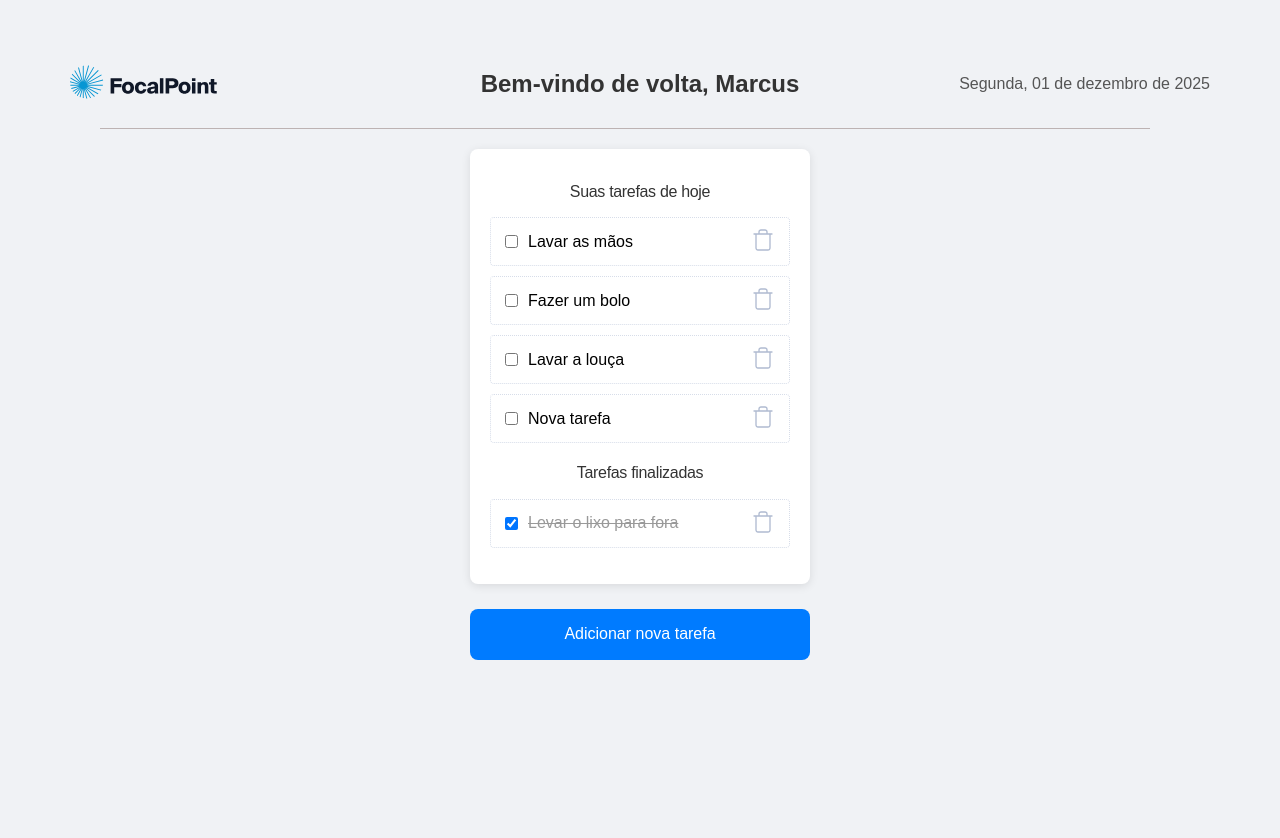
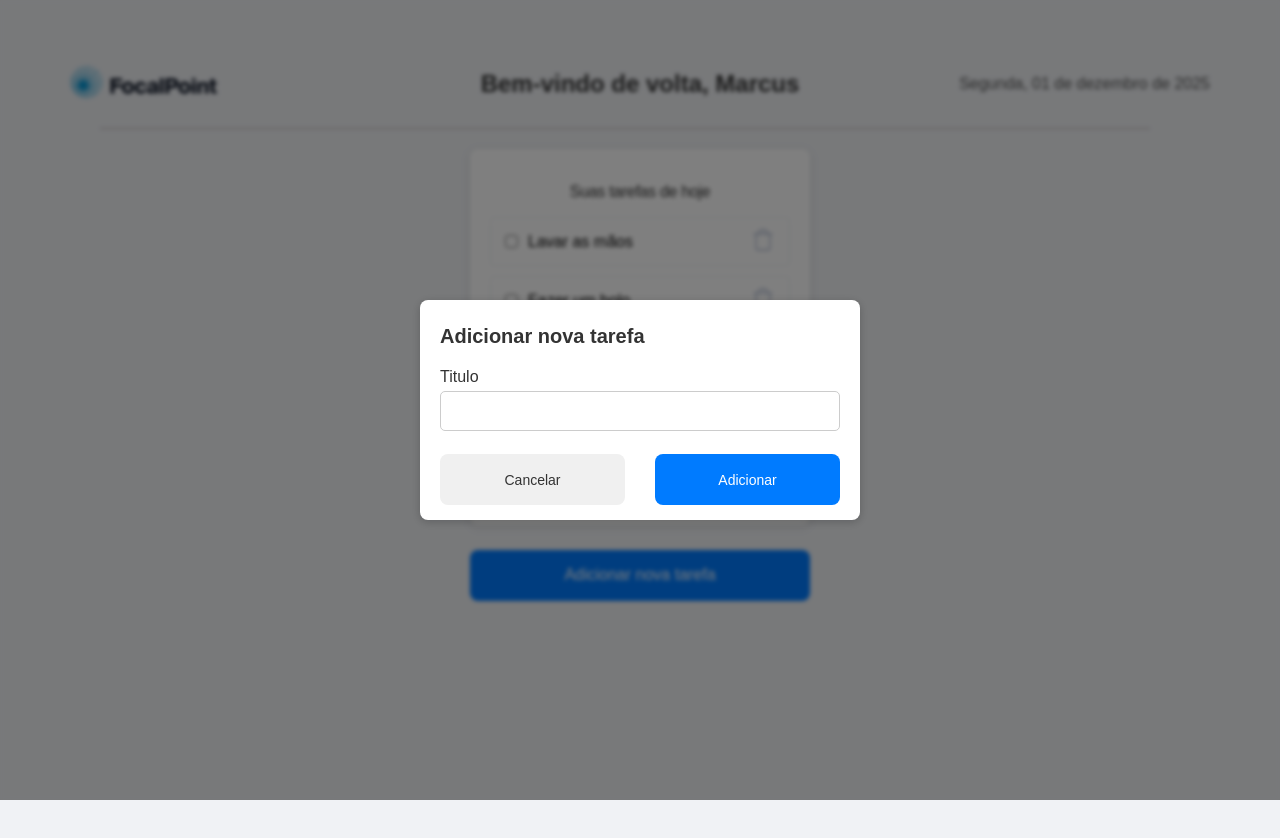
Before and after one commit to edvaldovitor250/Legaplan-Test, a React (Create React App) app: page / in a window 1280 px wide. Both pictures are taken after a click on the button "Adicionar nova tarefa". Shown: the top 838 px of the page. Built offline with nearby package versions, Linux system fonts and the light colour scheme.

Commit message:
feat: add modal inside castrastra tasks correcting logic

```diff
--- a/src/components/TaskCard/TaskCard.js
+++ b/src/components/TaskCard/TaskCard.js
@@ -1,19 +1,27 @@
-import React from 'react';
 import "../../styles/TaskCard.scss";
 import { Button as R } from '../shared/Button';
 import useTaskData from '../../hooks/useTaskData';
+import SVGIconDelete from "../shared/SVG/SVGIconDelete";
 
 const TaskCard = () => {
   const {
     tasks,
     completedTasksMessage,
     isModalOpen,
+    isAddTaskModalOpen,
+    newTaskText,
     handleDeleteClick,
     confirmDelete,
     cancelDelete,
     toggleComplete,
     addTask,
+    setIsAddTaskModalOpen,
+    setNewTaskText,
   } = useTaskData();
+
+  const handleAddTask = () => {
+    addTask(newTaskText);
+  };
 
   return (
     <>
@@ -31,9 +39,7 @@ const TaskCard = () => {
                 />
                 {task.text}
                 <button className="delete-btn" onClick={() => handleDeleteClick(task.id)}>
-                                    <svg width="20" height="22" viewBox="0 0 20 22" fill="none" xmlns="http://www.w3.org/2000/svg">
-                                        <path d="M1 5H3M3 5H19M3 5V19C3 19.5304 3.21071 20.0391 3.58579 20.4142C3.96086 20.7893 4.46957 21 5 21H15C15.5304 21 16.0391 20.7893 16.4142 20.4142C16.7893 20.0391 17 19.5304 17 19V5H3ZM6 5V3C6 2.46957 6.21071 1.96086 6.58579 1.58579C6.96086 1.21071 7.46957 1 8 1H12C12.5304 1 13.0391 1.21071 13.4142 1.58579C13.7893 1.96086 14 2.46957 14 3V5" stroke="#B0BBD1" strokeWidth="1.33333" strokeLinecap="round" strokeLinejoin="round" />
-                                    </svg>
+                  <SVGIconDelete />
                 </button>
               </li>
             ))}
@@ -51,9 +57,7 @@ const TaskCard = () => {
                   />
                   {task.text}
                   <button className="delete-btn" onClick={() => handleDeleteClick(task.id)}>
-                                        <svg width="20" height="22" viewBox="0 0 20 22" fill="none" xmlns="http://www.w3.org/2000/svg">
-                                            <path d="M1 5H3M3 5H19M3 5V19C3 19.5304 3.21071 20.0391 3.58579 20.4142C3.96086 20.7893 4.46957 21 5 21H15C15.5304 21 16.0391 20.7893 16.4142 20.4142C16.7893 20.0391 17 19.5304 17 19V5H3ZM6 5V3C6 2.46957 6.21071 1.96086 6.58579 1.58579C6.96086 1.21071 7.46957 1 8 1H12C12.5304 1 13.0391 1.21071 13.4142 1.58579C13.7893 1.96086 14 2.46957 14 3V5" stroke="#B0BBD1" strokeWidth="1.33333" strokeLinecap="round" strokeLinejoin="round" />
-                                        </svg>
+                    <SVGIconDelete />
                   </button>
                 </li>
               ))}
@@ -62,10 +66,30 @@ const TaskCard = () => {
         )}
       </div>
       <div className="button-container">
-                <R onClick={addTask}>
+        <R onClick={() => setIsAddTaskModalOpen(true)}>
           Adicionar nova tarefa
         </R>
       </div>
+
+      {isAddTaskModalOpen && (
+        <div className="modal">
+          <div className="modal-content">
+            <h1>Adicionar nova tarefa</h1>
+            <label>
+              Titulo
+              <input
+                type="text"
+                value={newTaskText}
+                onChange={(e) => setNewTaskText(e.target.value)}
+              />
+            </label>
+            <div className="task-button">
+              <button className="modal-btn cancel-btn" onClick={() => setIsAddTaskModalOpen(false)}>Cancelar</button>
+              <button className="modal-btn add-btn" onClick={handleAddTask}>Adicionar</button>
+            </div>
+          </div>
+        </div>
+      )}
 
       {isModalOpen && (
         <div className="modal">
--- /dev/null
+++ b/src/components/shared/SVG/SVGIconDelete.js
@@ -0,0 +1,22 @@
+import React from 'react';
+
+const SVGIconDelete = ({ onClick }) => (
+    <svg
+        width="20"
+        height="22"
+        viewBox="0 0 20 22"
+        fill="none"
+        xmlns="http://www.w3.org/2000/svg"
+        onClick={onClick}
+    >
+        <path
+            d="M1 5H3M3 5H19M3 5V19C3 19.5304 3.21071 20.0391 3.58579 20.4142C3.96086 20.7893 4.46957 21 5 21H15C15.5304 21 16.0391 20.7893 16.4142 20.4142C16.7893 20.0391 17 19.5304 17 19V5H3ZM6 5V3C6 2.46957 6.21071 1.96086 6.58579 1.58579C6.96086 1.21071 7.46957 1 8 1H12C12.5304 1 13.0391 1.21071 13.4142 1.58579C13.7893 1.96086 14 2.46957 14 3V5"
+            stroke="#B0BBD1"
+            strokeWidth="1.33333"
+            strokeLinecap="round"
+            strokeLinejoin="round"
+        />
+    </svg>
+);
+
+export default SVGIconDelete;
--- a/src/hooks/useTaskData.js
+++ b/src/hooks/useTaskData.js
@@ -10,15 +10,13 @@ const useTaskData = () => {
 
   const [completedTasksMessage, setCompletedTasksMessage] = useState('');
   const [isModalOpen, setIsModalOpen] = useState(false);
+  const [isAddTaskModalOpen, setIsAddTaskModalOpen] = useState(false);
+  const [newTaskText, setNewTaskText] = useState('');
   const [taskToDelete, setTaskToDelete] = useState(null);
 
   useEffect(() => {
     const hasCompletedTasks = tasks.some(task => task.completed);
-    if (hasCompletedTasks) {
-      setCompletedTasksMessage('Tarefas finalizadas');
-    } else {
-      setCompletedTasksMessage('');
-    }
+    setCompletedTasksMessage(hasCompletedTasks ? 'Tarefas finalizadas' : '');
   }, [tasks]);
 
   const toggleComplete = (taskId) => {
@@ -27,9 +25,11 @@ const useTaskData = () => {
     ));
   };
 
-  const addTask = () => {
-    const newTask = { id: tasks.length + 1, text: 'Nova tarefa', completed: false };
+  const addTask = (text) => {
+    const newTask = { id: tasks.length + 1, text, completed: false };
     setTasks([...tasks, newTask]);
+    setNewTaskText('');
+    setIsAddTaskModalOpen(false);
   };
 
   const deleteTask = (taskId) => {
@@ -56,11 +56,15 @@ const useTaskData = () => {
     tasks,
     completedTasksMessage,
     isModalOpen,
+    isAddTaskModalOpen,
+    newTaskText,
     handleDeleteClick,
     confirmDelete,
     cancelDelete,
     toggleComplete,
-    addTask
+    addTask,
+    setIsAddTaskModalOpen,
+    setNewTaskText,
   };
 };
 
--- a/src/styles/TaskCard.scss
+++ b/src/styles/TaskCard.scss
@@ -70,10 +70,6 @@
         }
     }
 
-    .button-container {
-        margin-top: 20px;
-    }
-
     .add-task-btn {
         background-color: #007bff;
         color: white;
@@ -121,7 +117,7 @@
 
     p {
         margin: 0;
-        color: #000000;
+        color: #000;
         text-align: left;
         margin-top: 10px;
         margin-bottom: 0;
@@ -166,3 +162,68 @@
         }
     }
 }
+
+.task-button {
+    display: flex;
+    justify-content: space-between;
+    margin-top: -22px;
+}
+
+.modal-btn {
+    width: 185px;
+    height: 81px;
+    padding: 16px 24px;
+    border-radius: 8px;
+    opacity: 1;
+    border: none;
+    font-family: 'Inter Tight', sans-serif;
+    font-size: 14px;
+    cursor: pointer;
+    transition: background-color 0.3s ease;
+    margin-top: -40px;
+}
+
+.cancel-btn {
+    background-color: #f0f0f0;
+    color: #333;
+
+    &:hover {
+        background-color: #e0e0e0;
+    }
+}
+
+.add-btn {
+    background-color: #007bff;
+    color: white;
+
+    &:hover {
+        background-color: #0056b3;
+    }
+}
+
+label {
+    display: flex;
+    flex-direction: column;
+    margin-bottom: 15px;
+    font-size: 16px;
+    color: #333;
+    margin-top: 20px;
+
+    input {
+        margin-top: 5px;
+        padding: 10px;
+        border: 1px solid #ccc;
+        border-radius: 5px;
+        font-size: 16px;
+        transition: border-color 0.3s;
+
+        &:focus {
+            border-color: #4CAF50;
+            outline: none;
+        }
+
+        &:invalid {
+            border-color: #f44336;
+        }
+    }
+}
```
Lines whose indentation alone changed are shown as unchanged.
